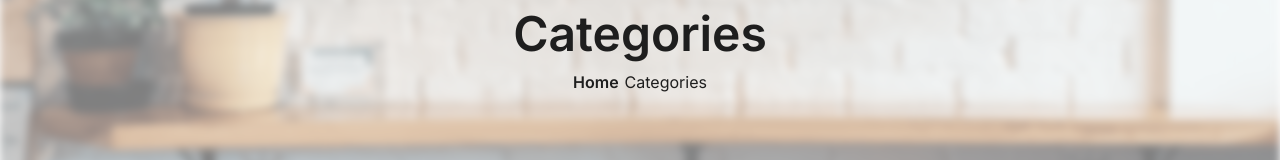
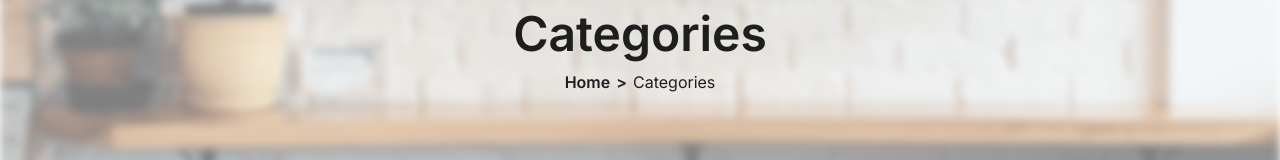
Before and after one commit to Mohammedatef1/modora, a React (Vite) app: page /categories in a window 1280 px wide. Shown: the part 188-348 px from the top of the page. Built offline with nearby package versions, Linux system fonts and the light colour scheme; no server answers; the database is empty.

Commit message:
fix: breadcrump path icon

```diff
--- a/src/components/common/Breadcrumb.tsx
+++ b/src/components/common/Breadcrumb.tsx
@@ -15,11 +15,11 @@ const Breadcrumb = memo(({ path }: BreadcrumbProps) => {
       <img loading="lazy" src={breadcrumbBackground} alt="breadcrumb background image" className="w-full h-full object-cover absolute top-0 left-0 z-0 opacity-50 blur-sm" />
       <div className="relative z-5 text-center">
         <h3 className="font-semibold text-2xl md:text-4xl lg:text-5xl mb-3">{capitalizeFirstLetter(pathItems[pathItems.length -1])}</h3>
-        <div className="flex items-center justify-center gap-x-1.5">
+        <div className="breadcrumb-path flex items-center justify-center gap-x-1.5">
           {pathItems.map((item, index) => (
-            <span key={index}>
-              {pathItems.length === index + 1 ? <p>{capitalizeFirstLetter(item)}</p> : <Link className="font-semibold" to={item === 'home' ? '/' : `/${item}`}>{capitalizeFirstLetter(item)}</Link> }
-              <span className="last:hidden font-semibold">{`>`}</span>
+            <span className="flex items-center gap-x-1.5" key={index}>
+              { pathItems.length === index + 1 ? <p>{capitalizeFirstLetter(item)}</p> : <Link className="font-semibold" to={item === 'home' ? '/' : `/${item}`}>{capitalizeFirstLetter(item)}</Link> }
+              <span className="font-semibold">{`>`}</span>
             </span>
           ))}
         </div>
--- a/src/styles/main.css
+++ b/src/styles/main.css
@@ -61,3 +61,7 @@ body{
 .cart-grid{
   grid-template-columns: repeat(14, minmax(0, 1fr));
 }
+
+.breadcrumb-path span:last-child span{
+  display: none;
+}
```
